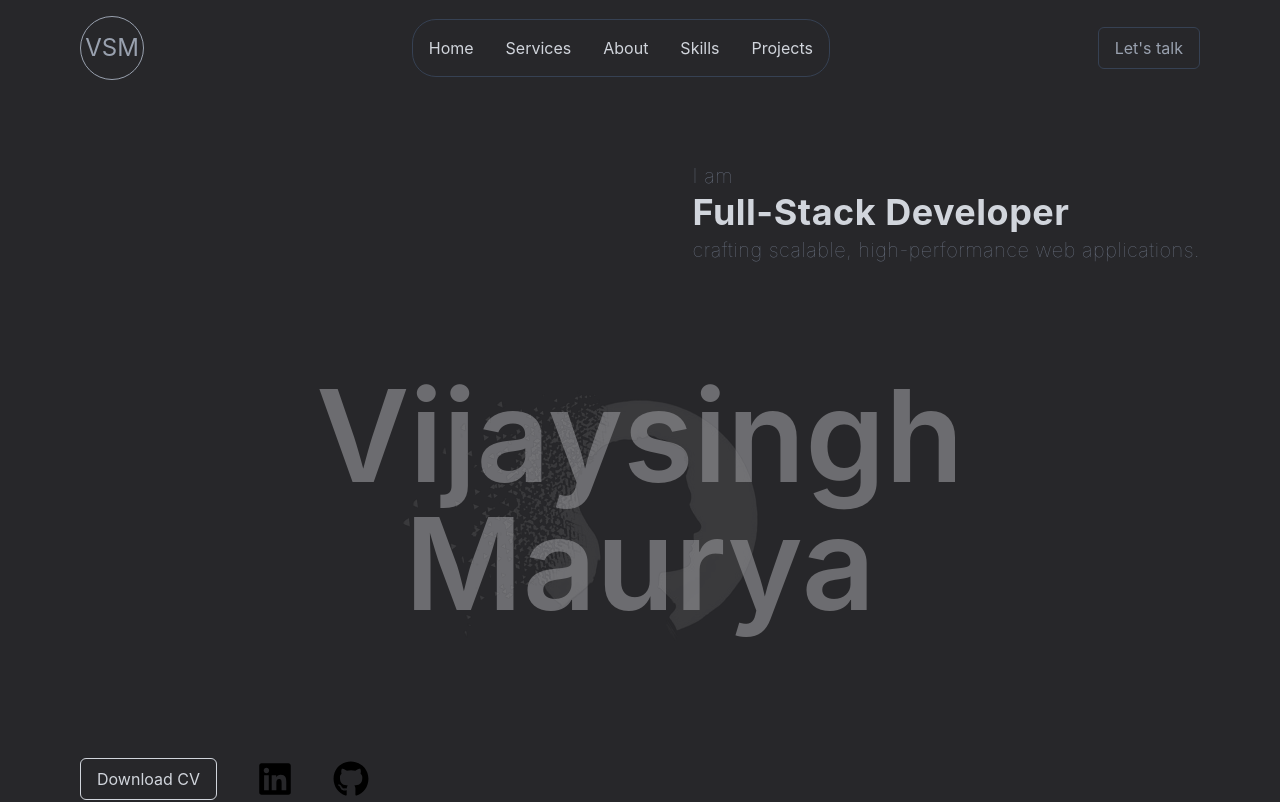
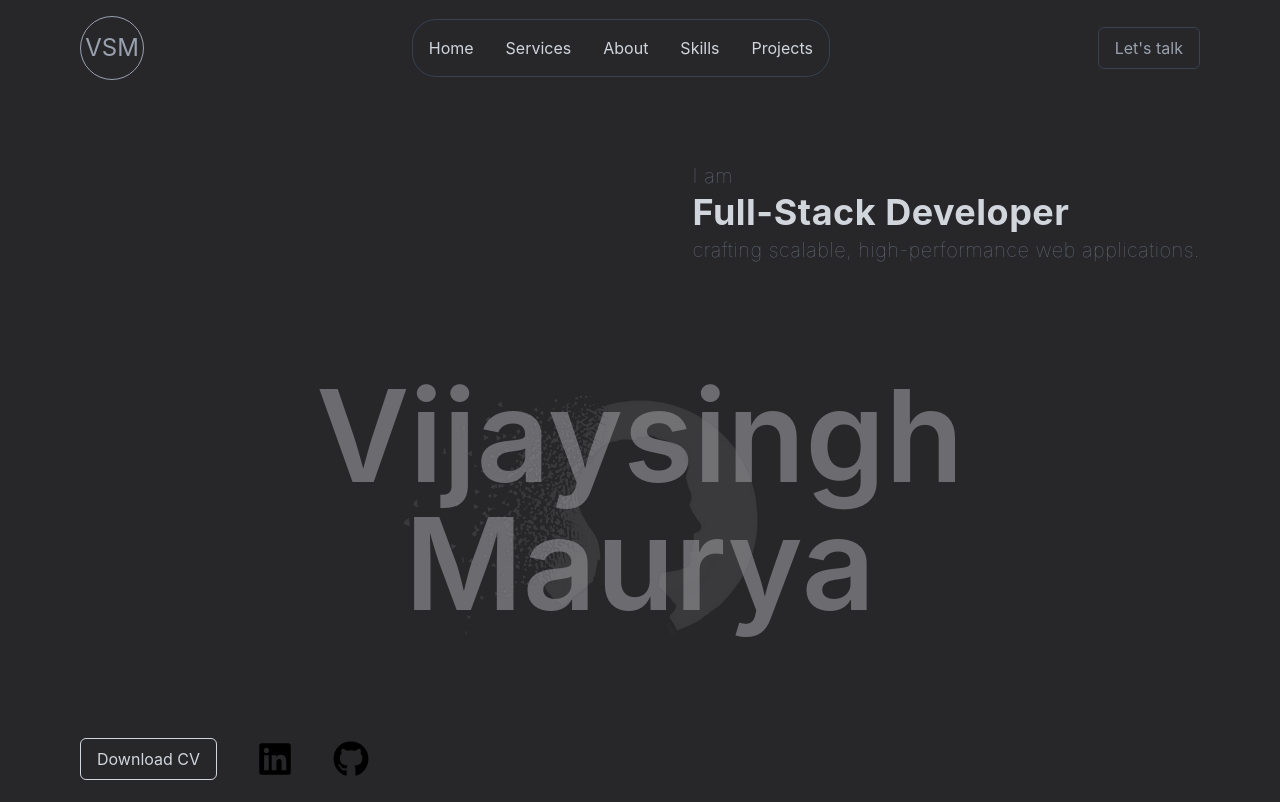
Before and after one commit to lezyCoder/PortFolio_26, a React (Vite) app: page / in a window 1280 px wide. Shown: the top 802 px of the page. Built offline with nearby package versions, Linux system fonts and the light colour scheme.

Commit message:
Add resume PDF and update CV download link in Hero component

```diff
--- a/src/Components/Hero.jsx
+++ b/src/Components/Hero.jsx
@@ -2,6 +2,7 @@ import React from 'react'
 import user from '../assets/user.png';
 import { FaLinkedin } from "react-icons/fa";
 import { FaGithub } from "react-icons/fa";
+
 const Hero = () => {
     return (
         <div id='home'>
@@ -27,9 +28,9 @@ const Hero = () => {
                     />
                 </div>
 
-                <div className="contact-links absolute left-0 bottom-30 flex  items-center gap-10">
+                <div className="contact-links absolute left-0 bottom-35 flex  items-center gap-10">
                     <button className='border text-gray-300 rounded-md  px-4 py-2 hover:bg-zinc-300 hover:text-zinc-800 cursor-pointer '>
-                        Download CV
+                       <a href="/Vijaysingh_Maurya_Resume.pdf"> Download CV</a>
                     </button>
                     <a href="https://www.linkedin.com/in/iamvijay23/">
                         <FaLinkedin className='hover:text-gray-300 text-4xl' /></a>
```
Also changed, not shown: 1 other file (tests, documents, lock files or other folders).
